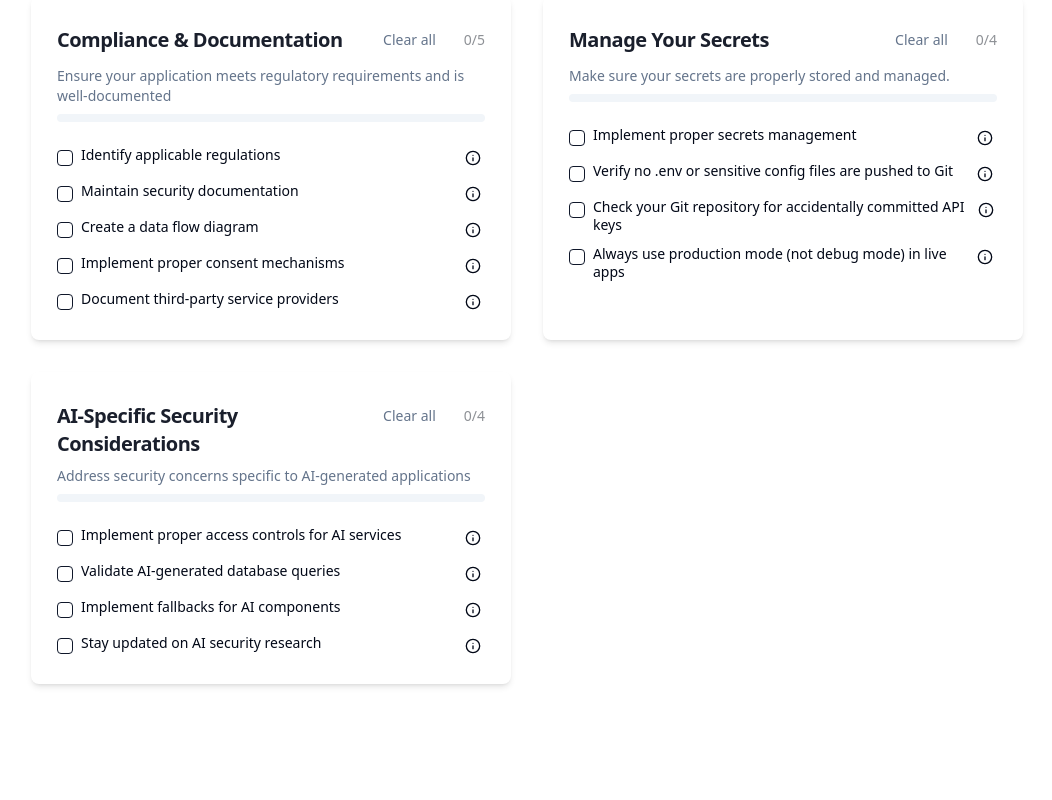
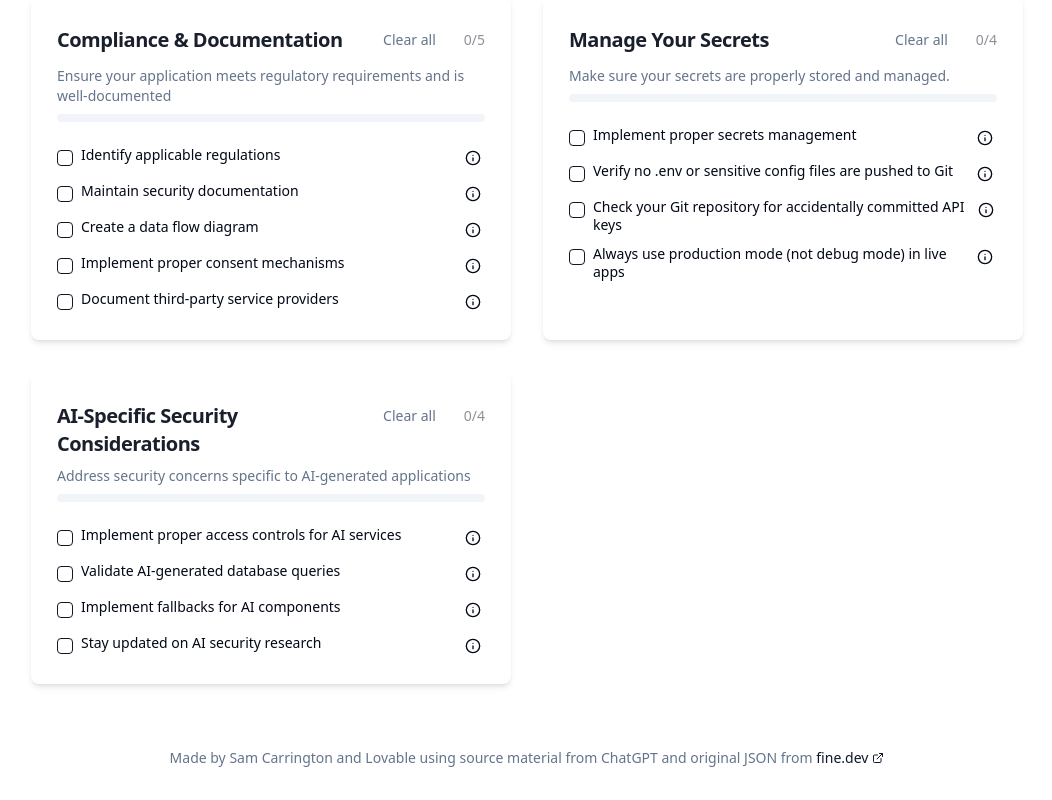
Before and after one commit to samcarrington/lovable-security-checklist, a React (Vite) app: page / in a window 1280 px wide. Shown: the part 2340-3140 px from the top of the page, without its empty margins (113-1165 px from the left). Before the commit the page ends 3056 px from the top, so only its background shows below. Built offline with nearby package versions, Linux system fonts and the light colour scheme.

Commit message:
Add footer
Add a footer with attribution.

```diff
--- a/src/pages/Index.tsx
+++ b/src/pages/Index.tsx
@@ -1,5 +1,6 @@
 import { useState, useEffect } from 'react';
 import { useToast } from "@/components/ui/use-toast";
+import { ExternalLink } from "lucide-react";
 import {
   fetchChecklist,
   loadChecklistState,
@@ -141,6 +142,21 @@ const Index = () => {
             />
           ))}
         </div>
+
+        <footer className="mt-16 text-center text-sm text-muted-foreground">
+          <p>
+            Made by Sam Carrington and Lovable using source material from ChatGPT and original JSON from{" "}
+            <a
+              href="https://www.fine.dev"
+              target="_blank"
+              rel="noopener noreferrer"
+              className="text-primary hover:underline inline-flex items-center"
+            >
+              fine.dev
+              <ExternalLink className="h-3 w-3 ml-1" />
+            </a>
+          </p>
+        </footer>
       </div>
     </GradientBackground>
   );
```
